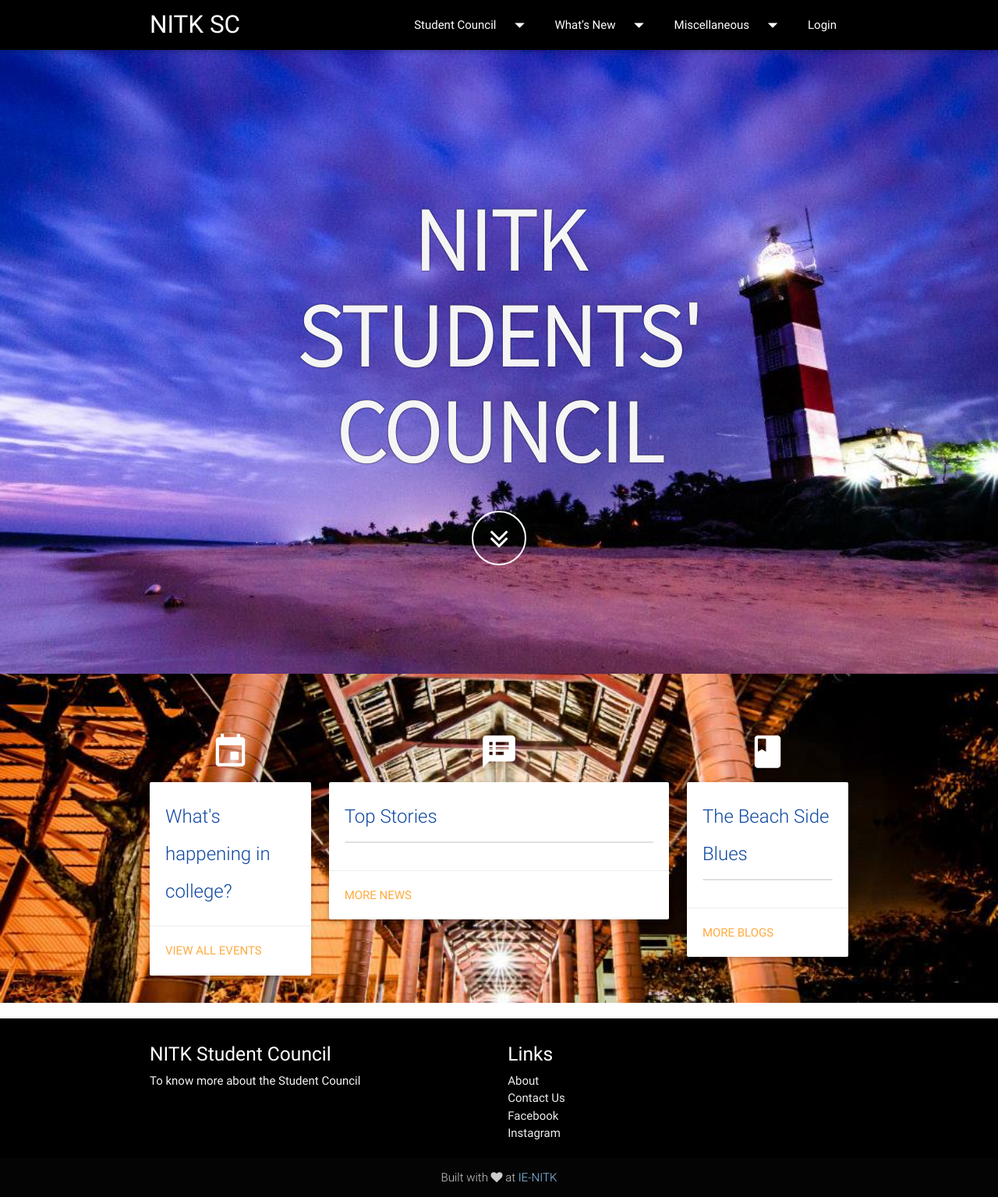
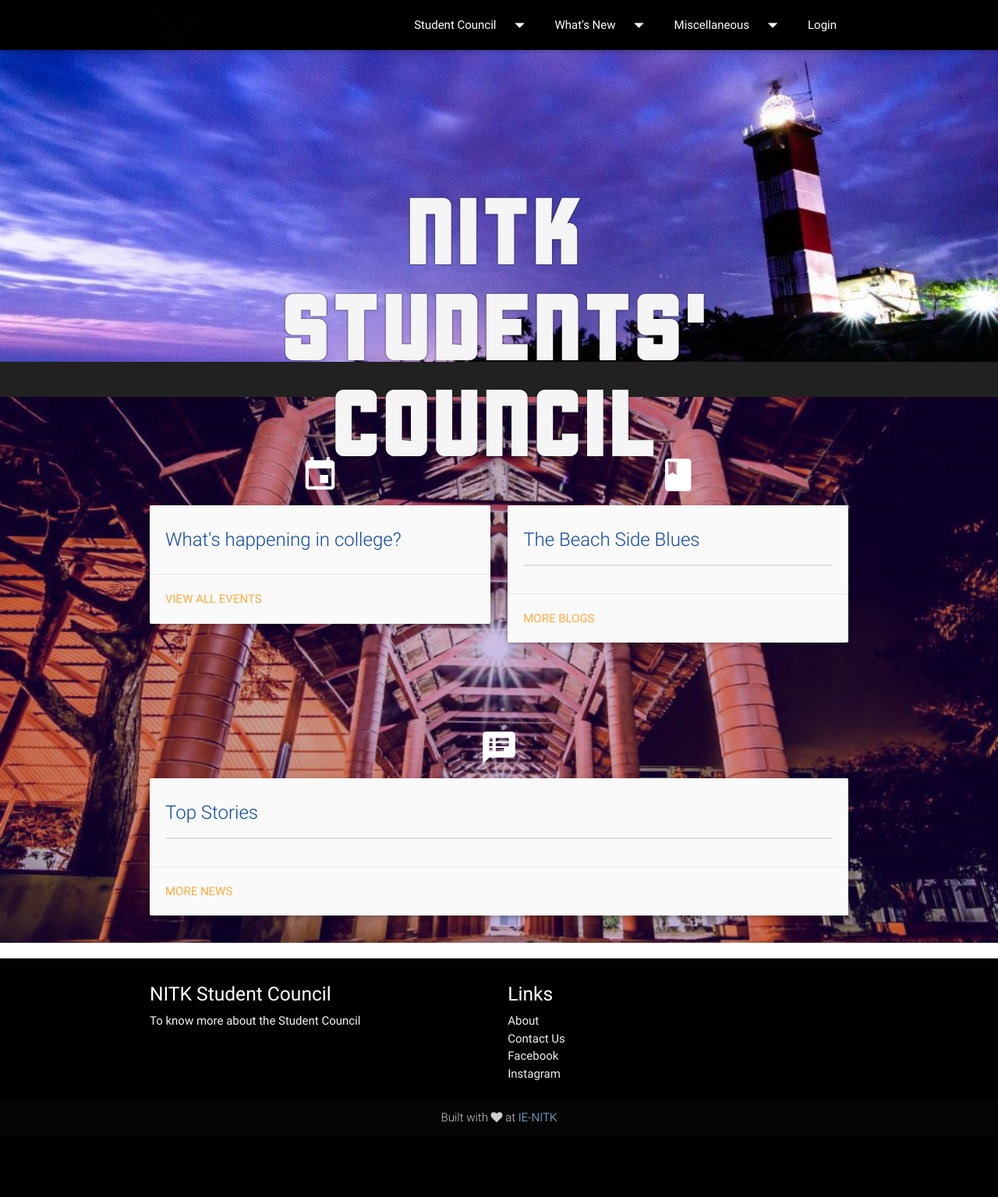
Before and after one commit to devmonster423/django-student-web, a Django app: template src/templates/home.html in a window 1280 px wide. Shown: the whole page at 78% size. After the commit the page ends 1439 px from the top, so only its background shows below. Run offline with Django 3.2, Linux system fonts and the light colour scheme; the template is opened without the code that fills it, so the values that code supplies are empty; some libraries are stand-ins or nearby versions.

Commit message:
Work in progress

```diff
--- a/src/static/site/css/main.css
+++ b/src/static/site/css/main.css
@@ -77,11 +77,16 @@ body>.navbar-transparent {
     color: #f5f5f5;
     padding: 10em 0;
     margin-bottom: 0;
-    height: 100%;
+    height: 50%;
 }
 
 .corporate-jumbo .well {
     background-color: rgba(245, 245, 245, .7);
+}
+
+@font-face {
+    font-family: Cornerstone;
+    src: url('../fonts/Cornerstone.ttf');
 }
 
 .corporate-jumbo p, .corporate-jumbo h1 {
@@ -90,7 +95,7 @@ body>.navbar-transparent {
     text-transform: uppercase;
     font-size: 112px;
     font-weight: 600;
-    font-family: 'Source Sans Pro', sans-serif;
+    font-family: 'Cornerstone', sans-serif;
 }
 
 .corporate-jumbo p {
@@ -232,7 +237,7 @@ i.biggercircle {
 }
 
 .bg-nitk2 {
-    background: url(/static/site/img/im2.jpg) no-repeat center center fixed;
+    background: linear-gradient(rgba(50,0,150,.25),rgba(50,0,150,.25)), url(/static/site/img/im2.jpg) no-repeat center center fixed;
     -webkit-background-size: cover;
     -moz-background-size: cover;
     -o-background-size: cover;
@@ -242,6 +247,10 @@ i.biggercircle {
 .content { max-width: 1000px; margin: 50px auto; padding: 20px; margin-top: 0px; background: white;}
 
 .bg-grey { background-color: #f2f2f2;}
+
+.bg-test { background-color: #9575cd;}
+
+.bg-test2 { background-color: #212121;}
 
 .page-info .container {
     margin-top: 20px;
--- a/src/templates/base.html
+++ b/src/templates/base.html
@@ -50,7 +50,11 @@
   <div class="navbar-fixed">
     <nav class="black" role="navigation">
       <div class="nav-wrapper container">
-        <a href="/" class="brand-logo">NITK SC</a>
+        <a href="/" class="brand-logo">
+          <span class="pad">
+            <img src="{% static 'site/img/emblem.gif' %}" alt="NITK SC" style="height:65px;width:auto;">
+          </span>
+        </a>
         <ul class="right hide-on-med-and-down">
           <!-- Dropdown Trigger -->
           <li><a class="dropdown-button" href="#!" data-activates="dropdown1">Student Council<i class="material-icons right">arrow_drop_down</i></a></li>
--- a/src/templates/home.html
+++ b/src/templates/home.html
@@ -13,17 +13,20 @@
 	<div class="container">
 		<div class="row">
 			<h1>NITK<br>Students' Council</h1>
-			<a href="#more" class="btn2 btn2-circle page-scroll">
+			<!-- <a href="#more" class="btn2 btn2-circle page-scroll">
                             <i class="fa fa-angle-double-down animated"></i>
-                        </a>
+                        </a> -->
 		</div>
 	</div>
 </div>
 <div id="more">
+<div class="bg-test2">
+	<br><br>
+</div>
 <div class="bg-nitk2">
 	<div class="container">
 		<div class="row">
-			<div class="col s12 l3">
+			<div class="col s12 l6">
 				<div class="grey-text">
 		          <div class="icon-block">
 		            <div class="center white-text"><i class="material-icons" style="font-size: 50px; padding-top:75px;">event</i></div>
@@ -32,7 +35,7 @@
 		        </div>
 				<div class="row">
 			        <div class="col s12">
-			          <div class="card white">
+			          <div class="card grey lighten-5">
 			            <div class="card-content blue-text text-darken-4">
 			              <span class="card-title">What's happening in college?</span>
 			             		<ul>
@@ -59,8 +62,32 @@
 			        </div>
 			    </div>
 			</div>
-
 			<div class="col s12 l6">
+				<div class="grey-text">
+		          <div class="icon-block">
+		            <div class="center white-text"><i class="material-icons" style="font-size: 50px; padding-top:75px;">book</i></div>
+		            <!-- <h5 class="center"><a href="">Blog</a></h5> -->
+		          </div>
+		        </div>
+				<div class="row">
+			        <div class="col s12">
+			          <div class="card grey lighten-5">
+			            <div class="card-content blue-text text-darken-4">
+			              <span class="card-title">The Beach Side Blues</span>
+			             		<ul class="collection">
+														{% for item in articles %}
+			                      <li class="collection-item"><a href="/announce/{{item.id}}">{{item.title}}</a></li>
+														{% endfor %}
+			                    </ul>
+			            </div>
+			            <div class="card-action">
+			              <a href="/announce">More Blogs</a>
+			            </div>
+			          </div>
+			        </div>
+			    </div>
+			</div>
+			<div class="col s12 l12">
 		        <div class="grey-text">
 		          <div class="icon-block">
 		            <div class="center white-text"><i class="material-icons" style="font-size: 50px; padding-top:75px;">speaker_notes</i></div>
@@ -69,7 +96,7 @@
 		        </div>
 				<div class="row">
 			        <div class="col s12">
-			          <div class="card white">
+			          <div class="card grey lighten-5">
 			            <div class="card-content blue-text text-darken-4">
 			              <span class="card-title">Top Stories</span>
 			             		<ul class="collection">
@@ -85,32 +112,6 @@
 			        </div>
 			    </div>
 			</div>
-
-			<div class="col s12 l3">
-				<div class="grey-text">
-		          <div class="icon-block">
-		            <div class="center white-text"><i class="material-icons" style="font-size: 50px; padding-top:75px;">book</i></div>
-		            <!-- <h5 class="center"><a href="">Blog</a></h5> -->
-		          </div>
-		        </div>
-				<div class="row">
-			        <div class="col s12">
-			          <div class="card white">
-			            <div class="card-content blue-text text-darken-4">
-			              <span class="card-title">The Beach Side Blues</span>
-			             		<ul class="collection">
-														{% for item in articles %}
-			                      <li class="collection-item"><a href="/announce/{{item.id}}">{{item.title}}</a></li>
-														{% endfor %}
-			                    </ul>
-			            </div>
-			            <div class="card-action">
-			              <a href="/announce">More Blogs</a>
-			            </div>
-			          </div>
-			        </div>
-			    </div>
-			</div>
 		</div>
 
 	</div>
```
Also changed, not shown: src/static/site/fonts/Cornerstone.ttf (added), src/static/site/img/emblem.gif (added).
